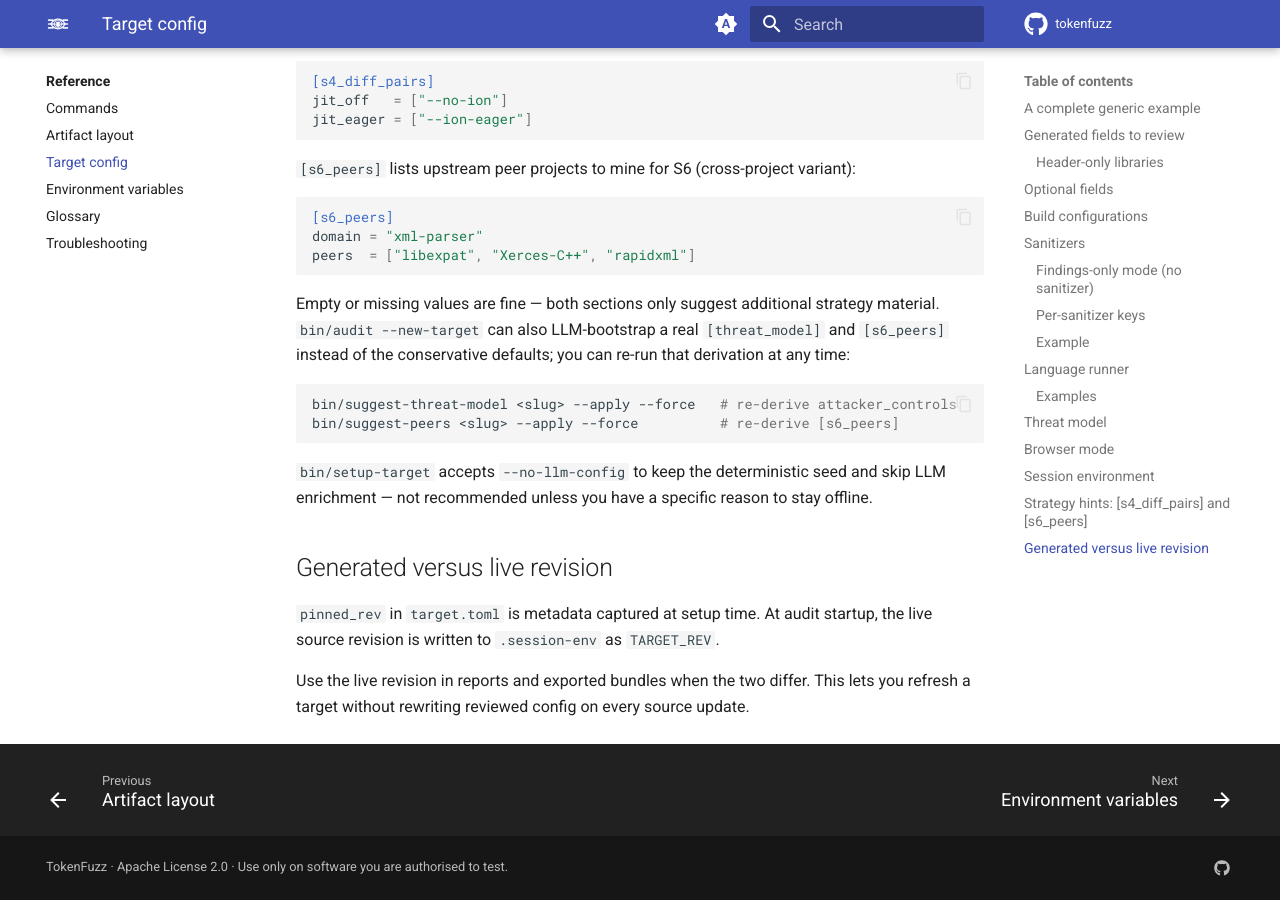
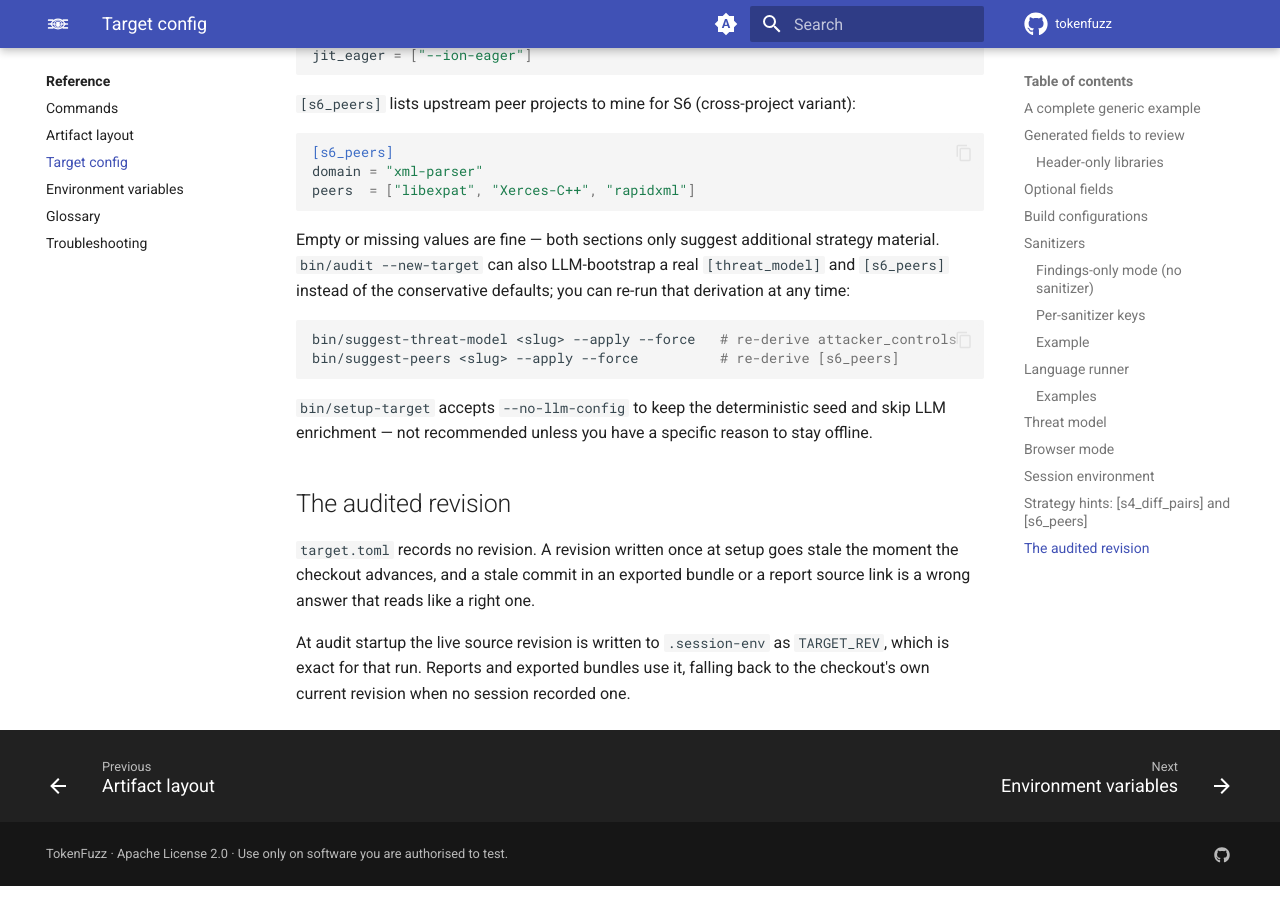
Before and after one commit to tokenfuzz/tokenfuzz, an MkDocs documentation site: the page built from docs/reference/target-toml.md, in a window 1280 px wide and 900 px high, scrolled down 9926 px. Built offline with MkDocs 1.6.1 and Material for MkDocs 9.7.7, drawn with Linux system fonts in a browser that asks for light colours; comment, search, counter and statistics services are not loaded; some of the changed text lies outside the part shown.

Commit message:
export: name the audited revision, and stop pinning silently
target.toml recorded pinned_rev at setup time and it went stale as soon as
the checkout advanced. bin/enrich-report preferred it over the session's own
TARGET_REV, so report source links pointed at an old commit with line numbers
from the live tree, and exported bundles could rebuild the wrong commit.

The field is gone. target_config.audited_rev() is the one answer: the
session's recorded revision, else the checkout's own. Nothing is written once
and read later, so nothing can go stale.

reproduce.sh now stops with exit 3 when a checkout it could pin will not pin,
instead of `|| true` and building whatever was there — a bundle that quietly
builds a different commit reports "does not reproduce" for a real bug. `.git`
is tested with -e: it is a FILE in a git worktree, where -d skipped the pin
entirely.

Verified: pin_rev exercised against a real repo (pins), a missing rev (exit
3), a stripped .git (used as-is), and a worktree (now pins, previously
skipped); suite 2828/0; docs build --strict clean.

```diff
--- a/docs/reference/target-toml.md
+++ b/docs/reference/target-toml.md
@@ -46,7 +46,6 @@ target       = "libxml2"
 upstream_url = "https://gitlab.gnome.org/GNOME/libxml2.git"
 build_system = "cmake"
 build_widening = true
-pinned_rev   = "HEAD"
 
 asan_bin     = "build-asan/xmllint"
 asan_lib     = "build-asan/libxml2.a"
@@ -67,7 +66,6 @@ attacker_controls = ["bytes"]
 | `upstream_url` | Source repository URL used as metadata in exported bundles. |
 | `build_system` | Informational build-system label such as `cmake`, `meson`, `autotools`, or `mach`. |
 | `build_widening` | For ordinary native C/C++ targets, keep the canonical build and prepare one cached ASan sibling with compatible optional in-tree features enabled. Defaults to `true` when absent; set `false` to opt out. |
-| `pinned_rev` | Revision recorded when the config was created. The live revision is captured at audit startup. |
 | `asan_bin` | ASan executable used by generic or browser runs. Relative paths resolve under `targets/<target>/`. |
 | `asan_lib` | ASan library used when compiling C harness testcases. |
 | `includes` | Include directories for C harness builds. Relative paths resolve under `targets/<target>/`. |
@@ -461,12 +459,13 @@ bin/suggest-peers <slug> --apply --force          # re-derive [s6_peers]
 seed and skip LLM enrichment — not recommended unless you have a
 specific reason to stay offline.
 
-## Generated versus live revision
+## The audited revision
 
-`pinned_rev` in `target.toml` is metadata captured at setup
-time. At audit startup, the live source revision is written to
-`.session-env` as `TARGET_REV`.
+`target.toml` records no revision. A revision written once at setup goes
+stale the moment the checkout advances, and a stale commit in an exported
+bundle or a report source link is a wrong answer that reads like a right one.
 
-Use the live revision in reports and exported bundles when the
-two differ. This lets you refresh a target without rewriting
-reviewed config on every source update.
+At audit startup the live source revision is written to `.session-env` as
+`TARGET_REV`, which is exact for that run. Reports and exported bundles use
+it, falling back to the checkout's own current revision when no session
+recorded one.
```
Also changed, not shown: docs/getting-started/add-a-target.md (+2 -2 lines), docs/guides/configure-target.md (+0 -2 lines), docs/guides/reproduce-a-crash.md (+3 -1 lines), 14 other files.
